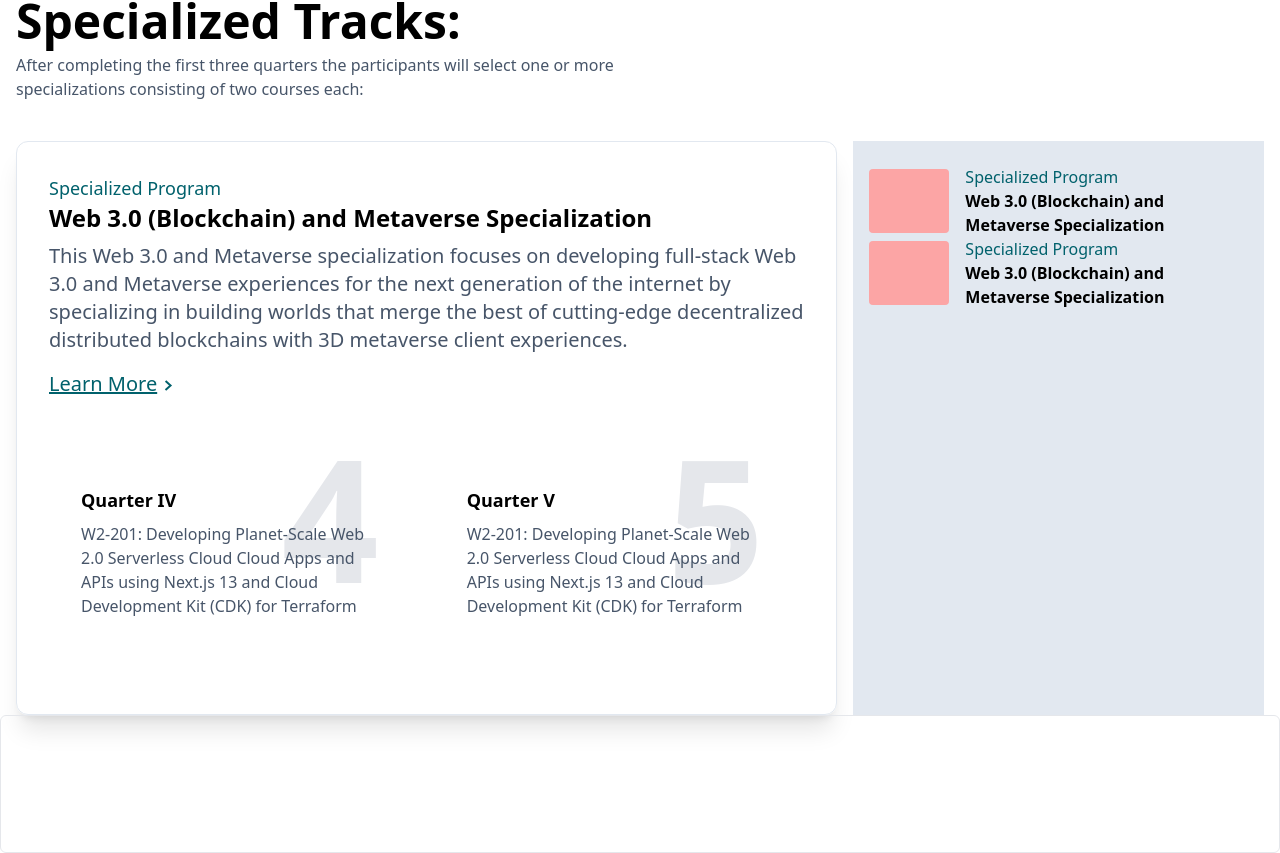
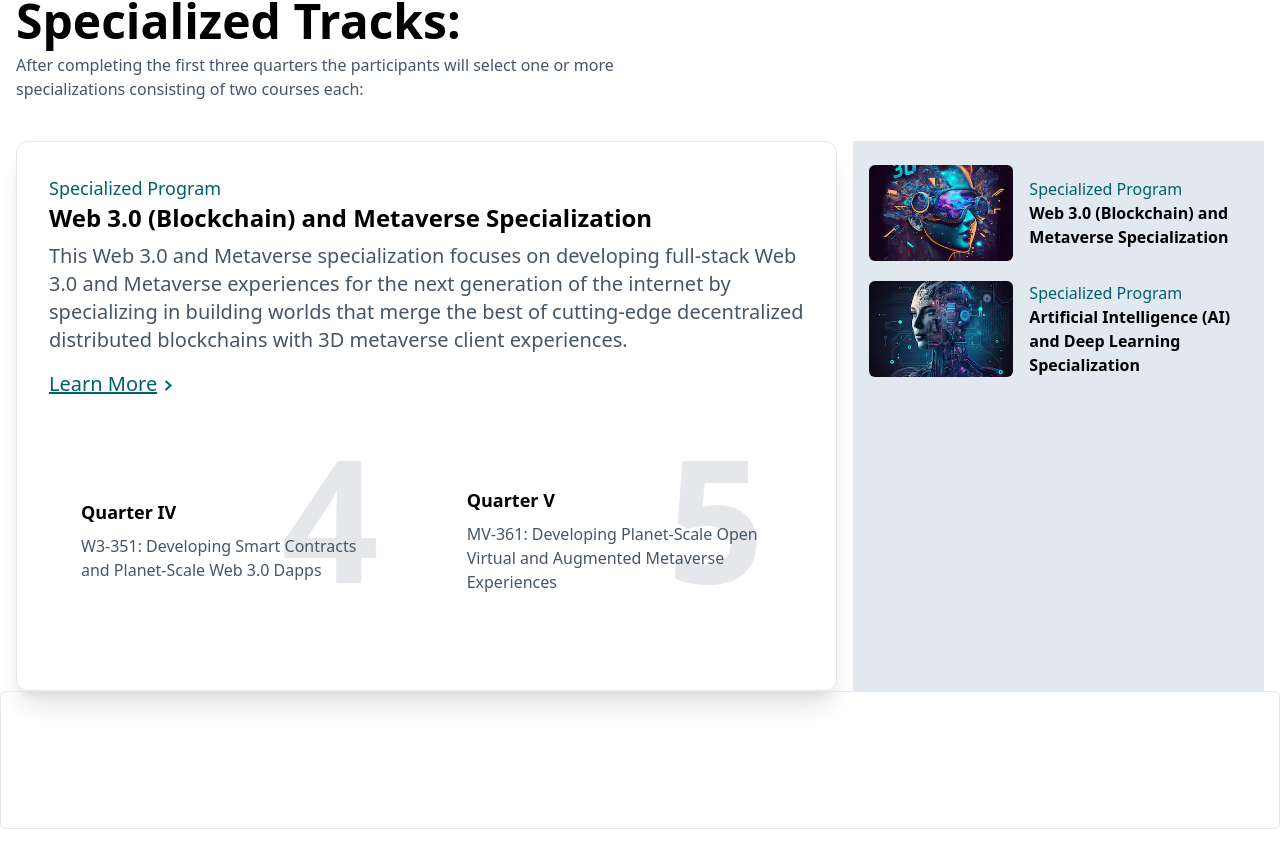
Before and after one commit to developer-abdulali/panaverse-dao, a Next.js app: page / in a window 1280 px wide. Shown: the part 1395-2248 px from the top of the page. After the commit the page ends 2224 px from the top, so only its background shows below. Built offline with nearby package versions, Linux system fonts and the light colour scheme.

Commit message:
Renamed images and modified SpecializedTrack component

```diff
--- a/components/Specialized Track/SpecializedTrack.tsx
+++ b/components/Specialized Track/SpecializedTrack.tsx
@@ -1,33 +1,59 @@
-import React from "react";
+"use client"
+import React, { useState } from "react";
 import QuaterBoxes from "../QuarterBoxes/QuaterBoxes";
-
+import Image from "next/image";
+import Web3Img from "../QuarterBoxes/metaverse.png";
+import AiImg from "../QuarterBoxes/ai.png";
 
 export const programsData = [
   {
+    slug: "wmd",
     header: "Web 3.0 (Blockchain) and Metaverse Specialization",
-        description : "This Web 3.0 and Metaverse specialization focuses on developing full-stack Web 3.0 and Metaverse experiences for the next generation of the internet by specializing in building worlds that merge the best of cutting-edge decentralized distributed blockchains with 3D metaverse client experiences.",
-        quarters : [
+    description:
+      "This Web 3.0 and Metaverse specialization focuses on developing full-stack Web 3.0 and Metaverse experiences for the next generation of the internet by specializing in building worlds that merge the best of cutting-edge decentralized distributed blockchains with 3D metaverse client experiences.",
+    image: Web3Img,
+    quarters: [
       {
-                header : "Quarter IV",
-                description : "AI-351: Developing Planet-Scale Intelligent APIs and Python Programming",
-                number : 4,
-            }
-        ]
+        header: "Quarter IV",
+        description:
+          "W3-351: Developing Smart Contracts and Planet-Scale Web 3.0 Dapps",
+        number: 4,
       },
       {
+        header: "Quarter V",
+        description:
+          "MV-361: Developing Planet-Scale Open Virtual and Augmented Metaverse Experiences",
+        number: 5,
+      },
+    ],
+  },
+  {
+    slug: "ai",
     header: "Artificial Intelligence (AI) and Deep Learning Specialization",
-        description : "The AI and Deep Learning specialization focuses on building and deploying intelligent APIs using OpenAI models and building custom Deep Learning Tensorflow models.",
-        quarters : [
+    description:
+      "The AI and Deep Learning specialization focuses on building and deploying intelligent APIs using OpenAI models and building custom Deep Learning Tensorflow models.",
+      image: AiImg,
+    quarters: [
       {
-                header : "Quarter V",
-                description : "AI-361: Deep Learning and MLOps",
-                number : 5,
+        header: "Quarter IV",
+        description:
+          "AIss-351: Developing Planet-Scale Intelligent APIs and Python Programming",
+        number: 4,
+      },
+      {
+        header: "Quarter V",
+        description: "Ai-361: Deep Learning and MLOps",
+        number: 5,
       }
     ]
   }
-]
+];
+const SpecializedTrack = () => {
+  const [selectedItem, setSelectedItem] = useState("wmd")
 
-const SpecializedTrack = () => {
+  const selectedItemData = programsData.find((item)=>item.slug === selectedItem)
+
+  console.log(selectedItem)
   return (
     <section className="max-w-screen-xl mx-auto px-4">
       <div>
@@ -41,16 +67,14 @@ const SpecializedTrack = () => {
       </div>
       <div className="mt-10 flex gap-x-4 gap-y-8">
         <div className="shadow-xl basis-8/12 rounded-xl border border-slate-200 py-8 px-8">
-          <h4 className="text-lg text-primary font-medium">Specialized Program</h4>
+          <h4 className="text-lg text-primary font-medium">
+            Specialized Program
+          </h4>
           <h3 className="text-2xl font-semibold">
-            Web 3.0 (Blockchain) and Metaverse Specialization
+          {selectedItemData?.header}
           </h3>
           <p className="text-xl text-slate-600 mt-2">
-            This Web 3.0 and Metaverse specialization focuses on developing
-            full-stack Web 3.0 and Metaverse experiences for the next generation
-            of the internet by specializing in building worlds that merge the
-            best of cutting-edge decentralized distributed blockchains with 3D
-            metaverse client experiences.
+          {selectedItemData?.description}
           </p>
           <button className="text-primary text-xl mt-4 underline flex justify-end gap-x-1">
             Learn More
@@ -70,39 +94,38 @@ const SpecializedTrack = () => {
             </svg>
           </button>
           <div className="flex gap-x-4 mt-6">
+            {
+              selectedItemData?.quarters.map((item)=>(
                 <QuaterBoxes
-              header="Quarter IV"
-              description="W2-201: Developing Planet-Scale Web 2.0 Serverless Cloud Cloud Apps and APIs using Next.js 13 and Cloud Development Kit (CDK) for Terraform"
-              number={4}
+                header={item.header}
+                description={item.description}
+                number={item.number}
                 haveBorder={false}
               />
-            <QuaterBoxes
-              header="Quarter V"
-              description="W2-201: Developing Planet-Scale Web 2.0 Serverless Cloud Cloud Apps and APIs using Next.js 13 and Cloud Development Kit (CDK) for Terraform"
-              number={5}
-              haveBorder={false}
-            />
+              ))
+            }
+
           </div>
         </div>
-        <div className="gap-x-4 px-4 py-6 basis-4/12 bg-slate-200">
-          {
-            programsData.map((item, i)=>{
-                return(
-                    <div key={i} className="flex gap-x-4 items-center cursor-pointer">
-                    <div>
-                      <div className="w-20 h-16 rounded bg-red-300"></div>
+        <div className="gap-x-4 px-4 py-6 basis-4/12 space-y-5 bg-slate-200">
+          {programsData.map((item, i) => {
+            return (
+              <div onClick={()=> setSelectedItem(item.slug)} key={item.slug} className="flex gap-x-4 items-center cursor-pointer">
+                <div className="flex-shrink-0 h-24 w-36">
+                  {/* <div className="w-20 h-16 rounded bg-red-300"></div> */}
+                  <Image src={item.image} alt={item.header} className="h-24 object-cover rounded-md"/>
                 </div>
                 <div>
-                      <h4 className="text-primary font-medium">Specialized Program</h4>
+                  <h4 className="text-primary font-medium">
+                    Specialized Program
+                  </h4>
                   <h3 className="font-semibold text-md">
-                        Web 3.0 (Blockchain) and Metaverse Specialization
+                   {item.header}
                   </h3>
                 </div>
               </div>
-                )
-            })
-          }
-
+            );
+          })}
         </div>
       </div>
     </section>
```
Also changed, not shown: components/QuarterBoxes/ai.png (renamed from public/images/ai.png), components/QuarterBoxes/metaverse.png (renamed from public/images/metaverse.png). Lines whose indentation alone changed are shown as unchanged.
